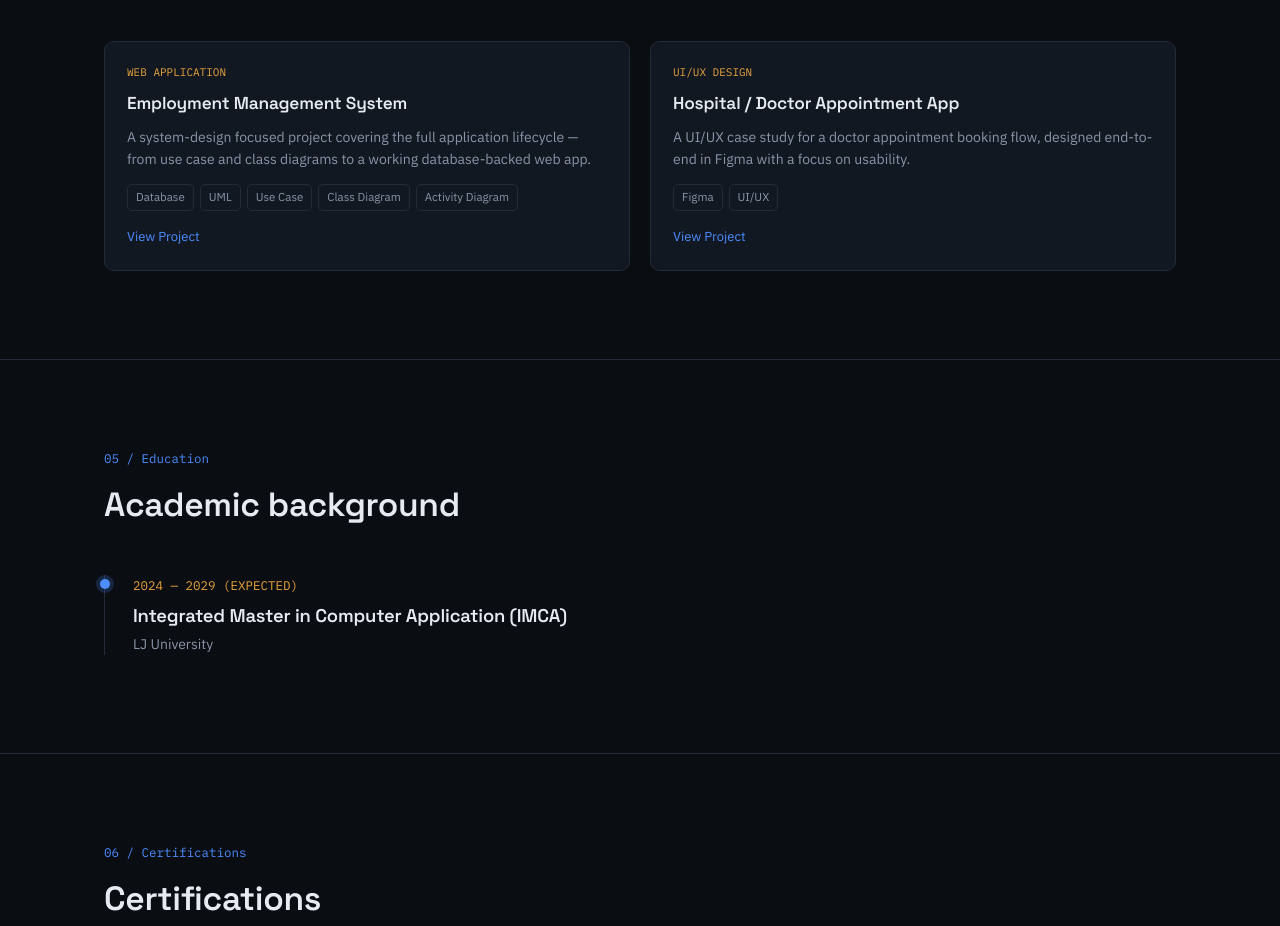
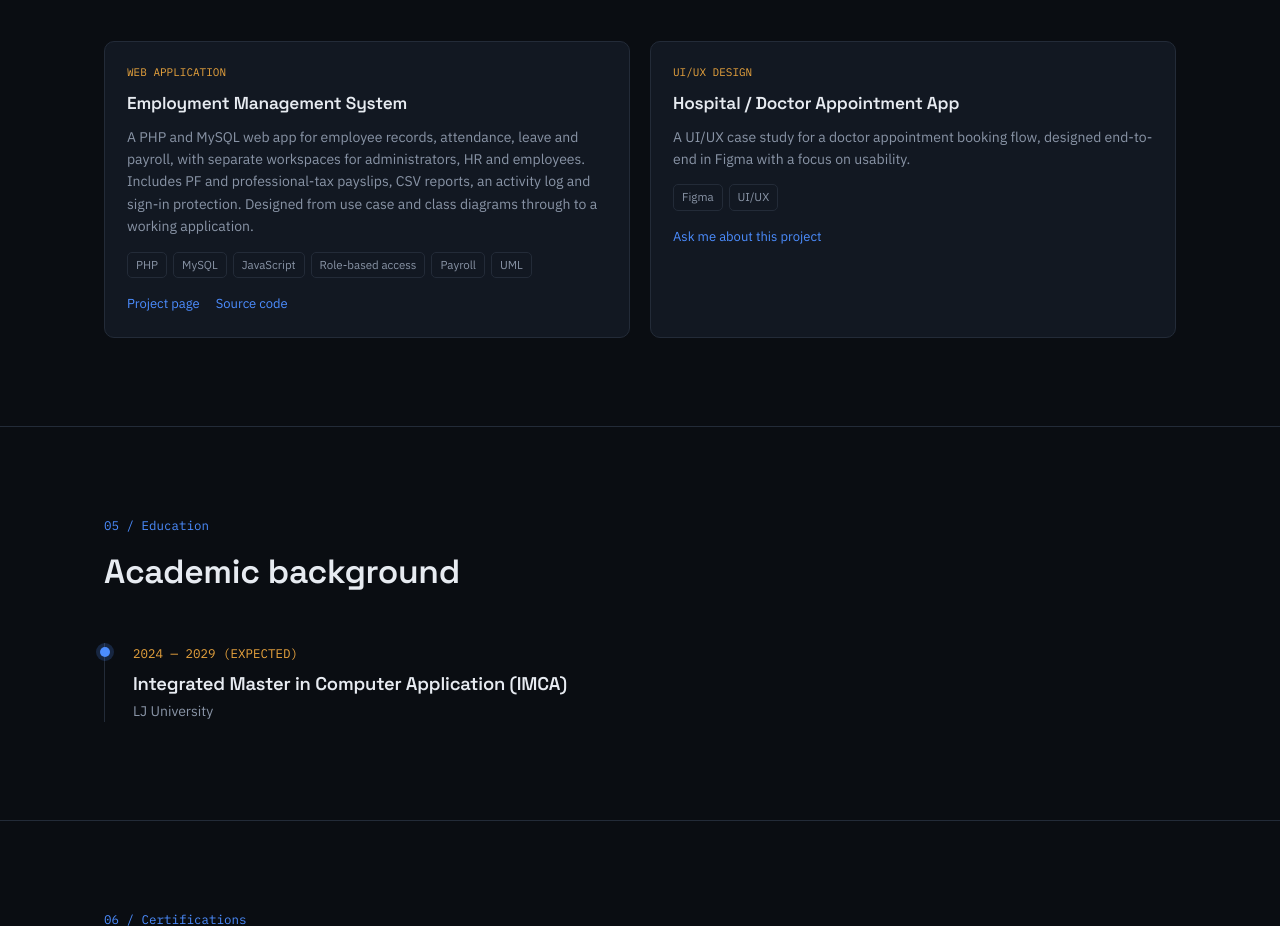
Before and after one commit to itz-Shiva-29/itz-shiva-29.github.io, a plain HTML site: page index.html in a window 1280 px wide. Shown: the part 2681-3607 px from the top of the page. Drawn offline with Linux system fonts and the light colour scheme.

Commit message:
Update Employment Management System project card
- Describe the current app: records, attendance, leave, payroll and
  role-based workspaces.
- Update tags to the real stack (PHP, MySQL, JavaScript).
- Link both the project page and the source code.
- Replace the appointment app's "View Project" link, which only jumped
  to the contact section, with "Ask me about this project".

Co-Authored-By: Claude Opus 5.5 <noreply@anthropic.com>

```diff
--- a/index.html
+++ b/index.html
@@ -260,15 +260,15 @@ footer{border-top:1px solid var(--border); padding:36px 0; padding-bottom:calc(3
 <div class="projgrid">
 <div class="card reveal">
 <div class="cat">WEB APPLICATION</div><h3>Employment Management System</h3>
-<p>A system-design focused project covering the full application lifecycle — from use case and class diagrams to a working database-backed web app.</p>
-<div class="tags"><span>Database</span><span>UML</span><span>Use Case</span><span>Class Diagram</span><span>Activity Diagram</span></div>
-<div class="card-links"><a href="https://itz-shiva-29.github.io/employment-management-system/" target="_blank">View Project</a></div>
+<p>A PHP and MySQL web app for employee records, attendance, leave and payroll, with separate workspaces for administrators, HR and employees. Includes PF and professional-tax payslips, CSV reports, an activity log and sign-in protection. Designed from use case and class diagrams through to a working application.</p>
+<div class="tags"><span>PHP</span><span>MySQL</span><span>JavaScript</span><span>Role-based access</span><span>Payroll</span><span>UML</span></div>
+<div class="card-links"><a href="https://itz-shiva-29.github.io/employment-management-system/" target="_blank" rel="noopener">Project page</a><a href="https://github.com/itz-Shiva-29/employment-management-system" target="_blank" rel="noopener">Source code</a></div>
 </div>
 <div class="card reveal">
 <div class="cat">UI/UX DESIGN</div><h3>Hospital / Doctor Appointment App</h3>
 <p>A UI/UX case study for a doctor appointment booking flow, designed end-to-end in Figma with a focus on usability.</p>
 <div class="tags"><span>Figma</span><span>UI/UX</span></div>
-<div class="card-links"><a href="#contact">View Project</a></div>
+<div class="card-links"><a href="#contact">Ask me about this project</a></div>
 </div>
 </div>
 </div>
```
